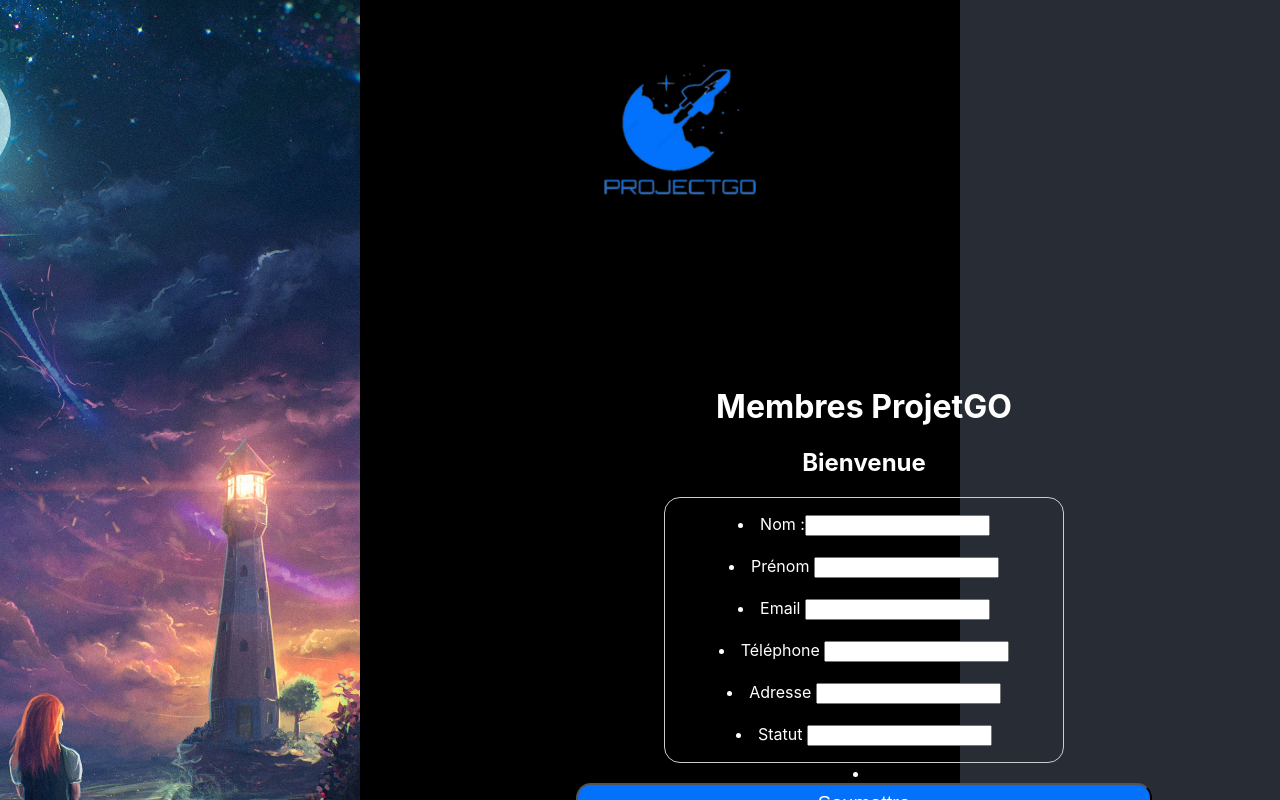
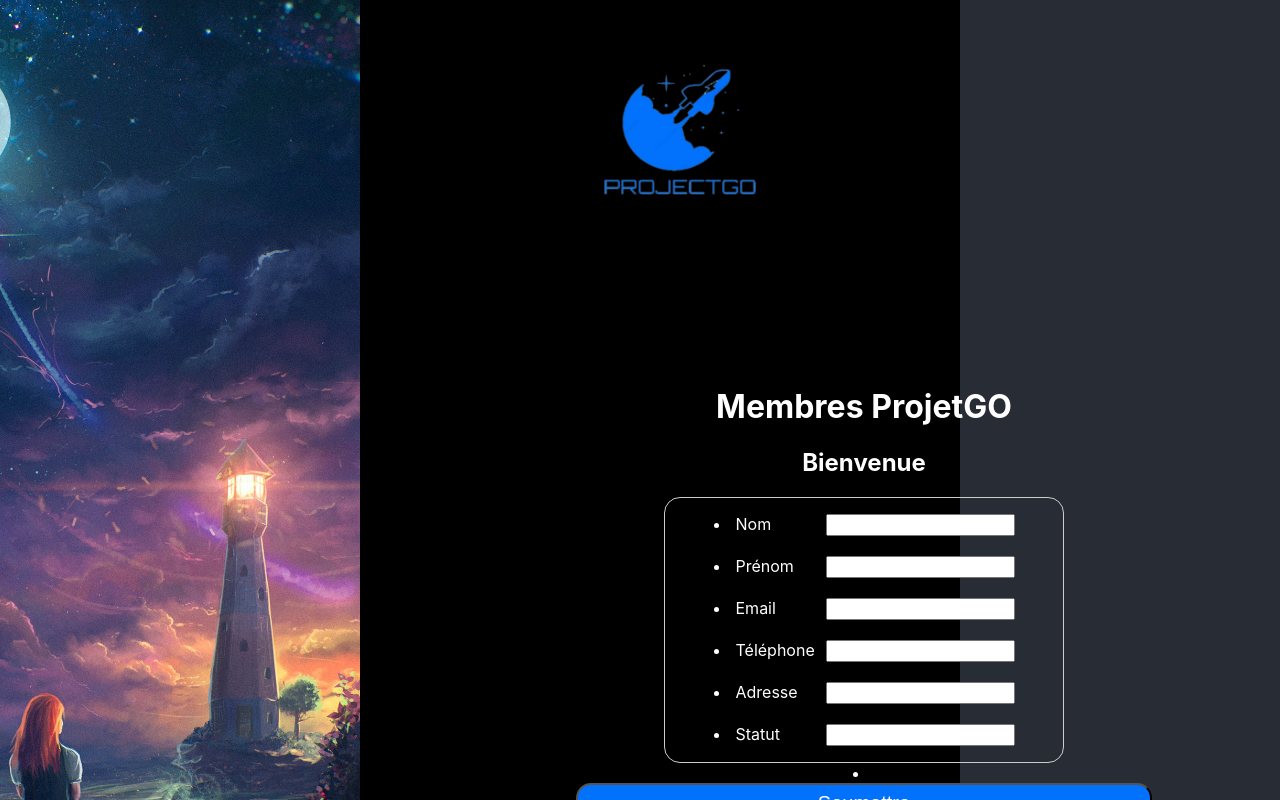
Before and after one commit to RhinoSideShow/ProjetIntegration, a Next.js app in the folder projetgo/: page /Membre in a window 1280 px wide. Shown: the top 800 px of the page. Built offline with nearby package versions, Linux system fonts and the light colour scheme.

Commit message:
formulaire almost done

```diff
--- a/projetgo/pages/Membre.js
+++ b/projetgo/pages/Membre.js
@@ -22,34 +22,34 @@ export default function login() {
                                 <form className={styles.Form} action="/my-handling-form-page" method="post">
 
                                 <li>
-                                    <label className={styles.form} for="nom">Nom :</label>
-                                    <input className={styles.button} type="text" id="nom" name="user_nom"></input>
+                                    <label className={styles.label} for="nom">Nom </label>
+                                    <input className={styles.form} type="text" id="nom" name="user_nom"></input>
                                     <br/><br/>
                                 </li>
                                 <li>
                                     <label className={styles.label} for="prenom">Prénom </label>
-                                    <input className={styles.button} type="text" id="prenom" name="user_prenom"></input>
+                                    <input className={styles.form} type="text" id="prenom" name="user_prenom"></input>
                                     <br/><br/>
                                 </li>
                                 <li>
                                     <label className={styles.label} for="email">Email </label>
-                                    <input className={styles.button} type="text" id="email" name="user_email"></input>
+                                    <input className={styles.form} type="text" id="email" name="user_email"></input>
                                     <br/><br/>
                                 </li>
                                 <li>
-                                    <label for="telephone">Téléphone </label>
-                                    <input type="text" id="telephone" name="user_telephone"></input>
+                                    <label className={styles.label} for="telephone">Téléphone </label>
+                                    <input className={styles.form} type="text" id="telephone" name="user_telephone"></input>
                                     <br/><br/>
                                 </li>
                                 <li>
-                                    <label for="adresse">Adresse </label>
-                                    <input type="text" id="adresse" name="user_adresse"></input>
-                                    <br/><br/>
+                                    <label className={styles.label} for="adresse">Adresse </label>
+                                    <input className={styles.form} type="text" id="adresse" name="user_adresse"></input>
+                                <br/><br/>
                                 </li>
 
                                 <li>
-                                    <label for="statut">Statut </label>
-                                    <input type="text" id="statut" name="user_statut"></input>
+                                    <label className={styles.label} for="statut">Statut </label>
+                                    <input className={styles.form} type="text" id="statut" name="user_statut"></input>
                                 </li>
                                 </form>
                                 <li class="button">
--- a/projetgo/styles/Home.module.css
+++ b/projetgo/styles/Home.module.css
@@ -90,3 +90,15 @@
     border: 1px solid #CCC;
     border-radius: 1em;
   }
+
+  .form {
+    font-size: 14px;
+    text-align: right;
+}
+
+.label {
+    /* Uniform size & alignment */
+    display: inline-block;
+    width: 90px;
+    text-align: left;
+  }
```
